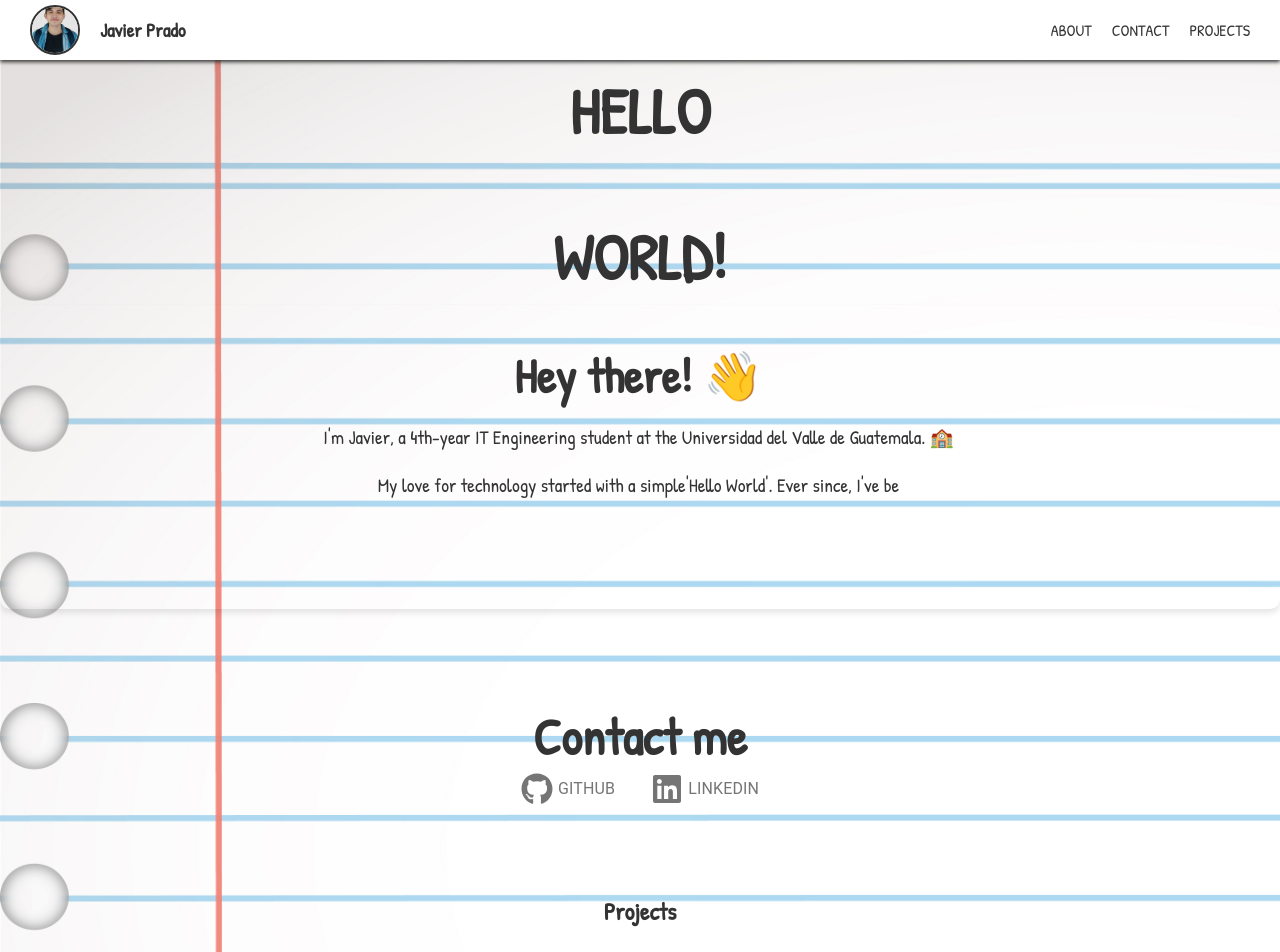
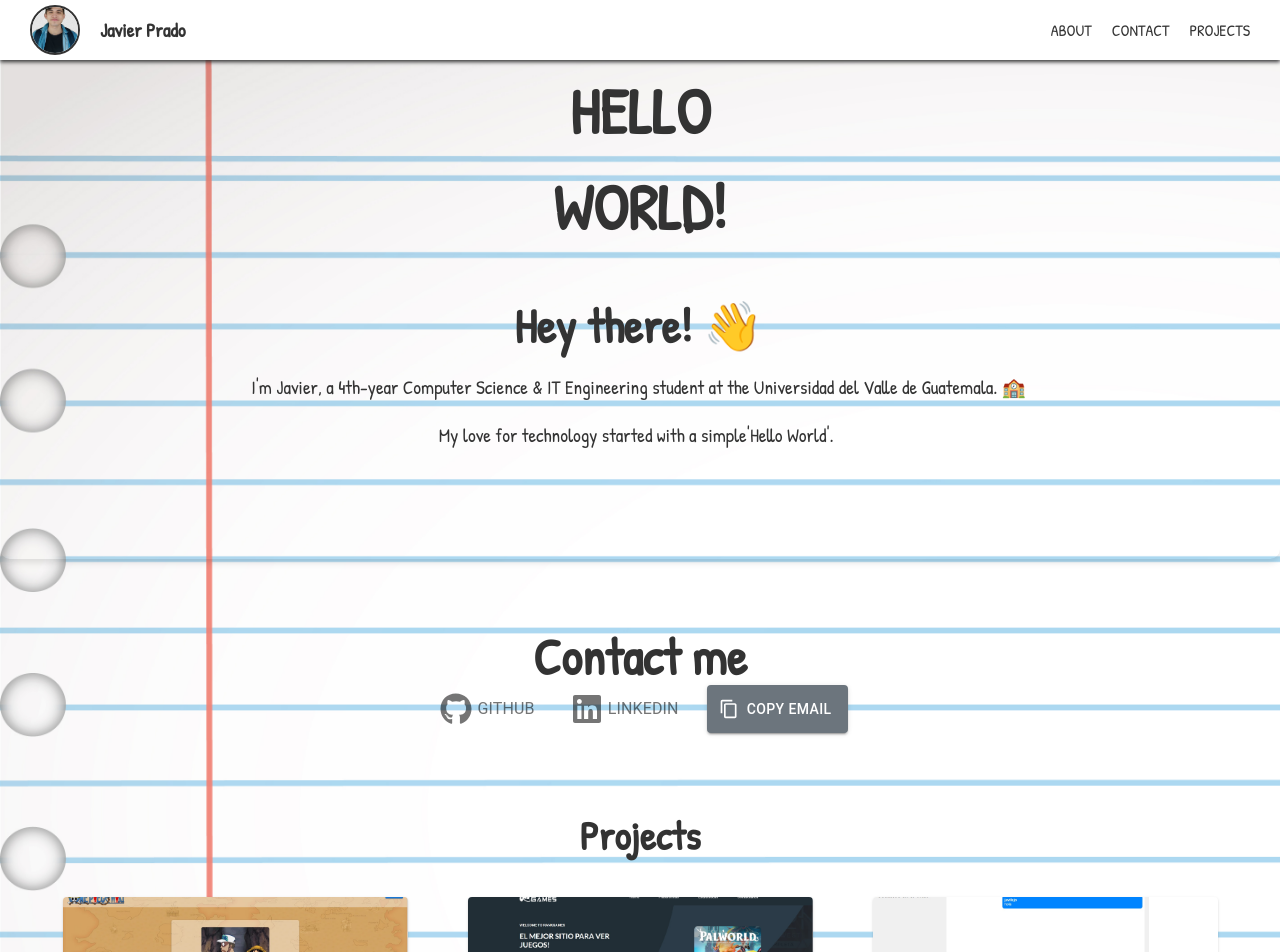
Before and after one commit to Javilejoo/portafolio, a React (Vite) app: page / in a window 1280 px wide. Shown: the top 952 px of the page. Built offline with nearby package versions, Linux system fonts and the light colour scheme.

Commit message:
[UPDATE] details

```diff
--- a/src/About.css
+++ b/src/About.css
@@ -8,7 +8,6 @@
 }
 
 .hello, .world {
-  margin-top: 50px;
   text-align: center;
   text-transform: uppercase;
   font-weight: bold;
@@ -19,6 +18,7 @@
 .hello {
   display: flex;
   padding-top: 1%;
+  margin-top: 50px;
 }
 
 .letter {
--- a/src/Projects.css
+++ b/src/Projects.css
@@ -23,6 +23,6 @@
 }
 
 #contact {
-  padding-top: 100px;
+  padding-top: 70px;
   /* Puedes ajustar la cantidad de padding según lo necesites */
 }
--- a/src/components/About.jsx
+++ b/src/components/About.jsx
@@ -8,7 +8,7 @@ function About() {
   useEffect(() => {
     const texts = [
       "Hey there! 👋",
-      "I'm Javier, a 4th-year IT Engineering student at the Universidad del Valle de Guatemala. 🏫",
+      "I'm Javier, a 4th-year Computer Science & IT Engineering student at the Universidad del Valle de Guatemala. 🏫",
       "My love for technology started with a simple'Hello World'. Ever since, I've been hooked! 💻",
       "I'm passionate about code, fueled by a love for problem-solving and a desire to learn new things. Building the future, one line of code at a time 🚀"
     ];
--- a/src/components/Contact.jsx
+++ b/src/components/Contact.jsx
@@ -1,12 +1,23 @@
 import React from 'react';
-import { IconButton, Typography } from '@mui/material';
+import { Button,IconButton, Typography } from '@mui/material';
 import { FaGithub, FaLinkedin } from "react-icons/fa";
+import ContentCopyIcon from '@mui/icons-material/ContentCopy';
 import '../Projects.css';
 
 function Contact() {
   const handleRedirect = (url) => {
     window.open(url, '_blank');
   };
+
+  const copyToClipboard = (text) => {
+    navigator.clipboard.writeText(text).then(() => {
+      alert('Correo electrónico copiado al portapapeles');
+    }).catch(err => {
+      console.error('Error al copiar al portapapeles: ', err);
+    });
+  };
+
+  const email = "javilejo02@gmail.com";
 
   return (
     <section  id="contact">
@@ -31,6 +42,14 @@ function Contact() {
           <FaLinkedin style={{ marginRight: '5px' }} />
           <Typography>LINKEDIN</Typography>
         </IconButton>
+        <Button
+          variant="contained"
+          style={{ backgroundColor: '#6c757d', color: '#fff' }} // Botón gris
+          startIcon={<ContentCopyIcon />}
+          onClick={() => copyToClipboard(email)}
+        >
+          Copy Email
+        </Button>
       </div>
     </section>
   );
--- a/src/components/Header.jsx
+++ b/src/components/Header.jsx
@@ -11,7 +11,7 @@ function Header() {
             </div>
             <nav className="nav">
                 <ul className="nav-list">
-                    <li className="nav-item"><a href="#about" className="nav-link">ABOUT</a></li>
+                    <li className="nav-item"><a href="#About" className="nav-link">ABOUT</a></li>
                     <li className="nav-item"><a href="#contact" className="nav-link">CONTACT</a></li>
                     <li className="nav-item"><a href="#projects" className="nav-link">PROJECTS</a></li>
                 </ul>
--- a/src/components/Projects.jsx
+++ b/src/components/Projects.jsx
@@ -48,7 +48,7 @@ function Projects() {
 
   return (
     <section className="projects" id="projects">
-      <h2>Projects</h2>
+      <h1>Projects</h1>
       <div className="cards-container">
         {projects.map((project, index) => (
           <CustomCard
```
